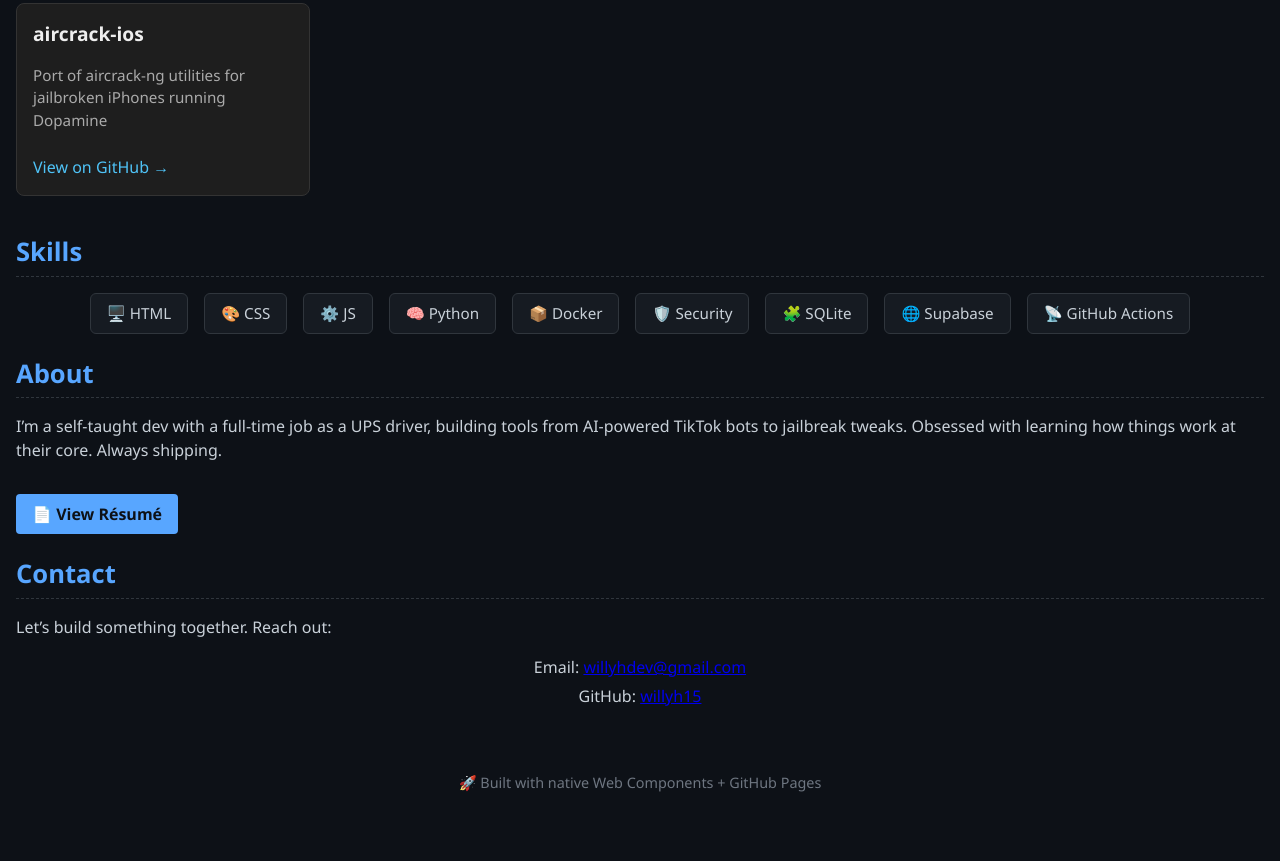
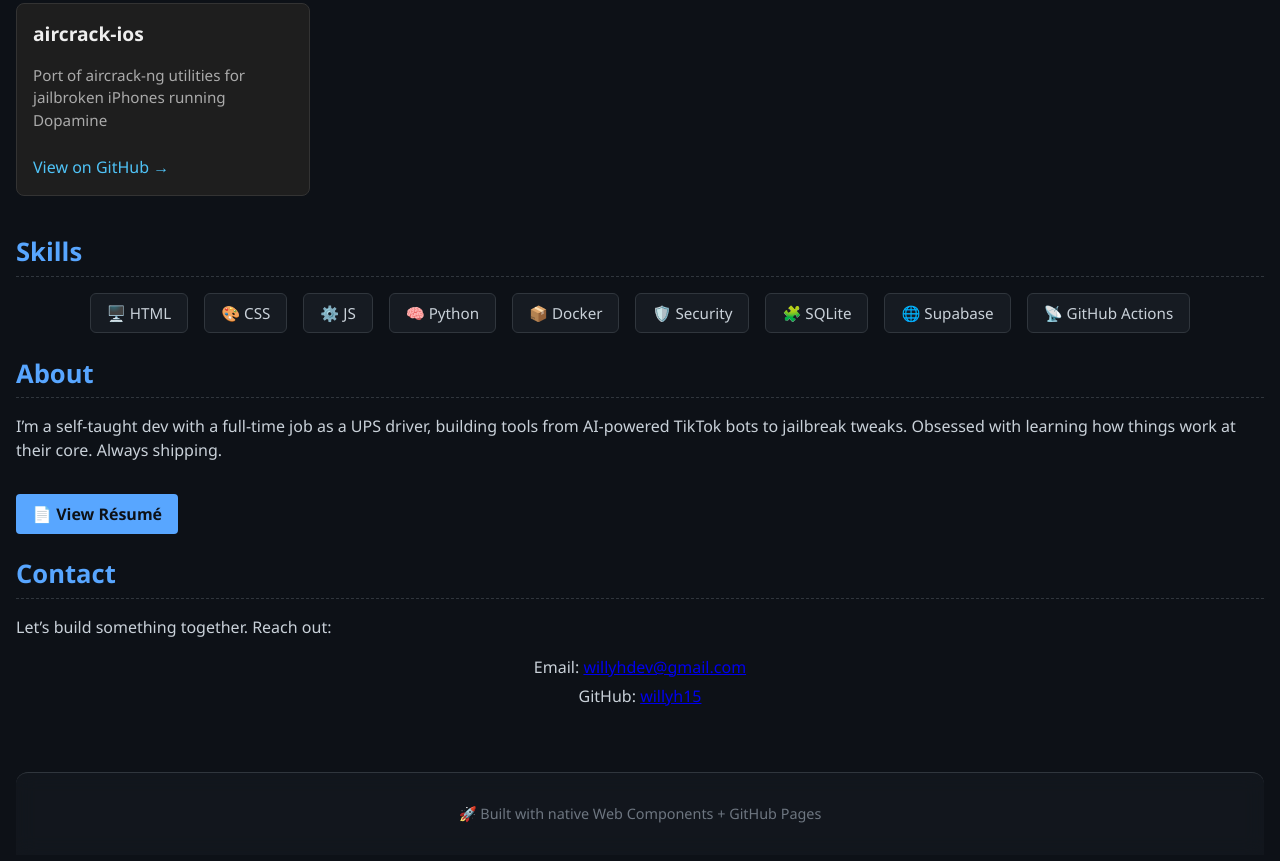
Before and after one commit to willyh15/willyh15.github.io, a plain HTML site: page index.html in a window 1280 px wide. Shown: the part 846-1707 px from the top of the page. Before the commit the page ends 1670 px from the top, so only its background shows below. Drawn offline with Linux system fonts and the light colour scheme.

Commit message:
Update style.css

```diff
--- a/styles/style.css
+++ b/styles/style.css
@@ -201,4 +201,10 @@ footer {
   margin-top: 4rem;
   font-size: 0.9rem;
   color: #6e7681;
+  background: rgba(22, 27, 34, 0.6);
+  backdrop-filter: blur(10px);
+  -webkit-backdrop-filter: blur(10px);
+  padding: 1rem;
+  border-top: 1px solid var(--border);
+  border-radius: 12px 12px 0 0;
 }
```
